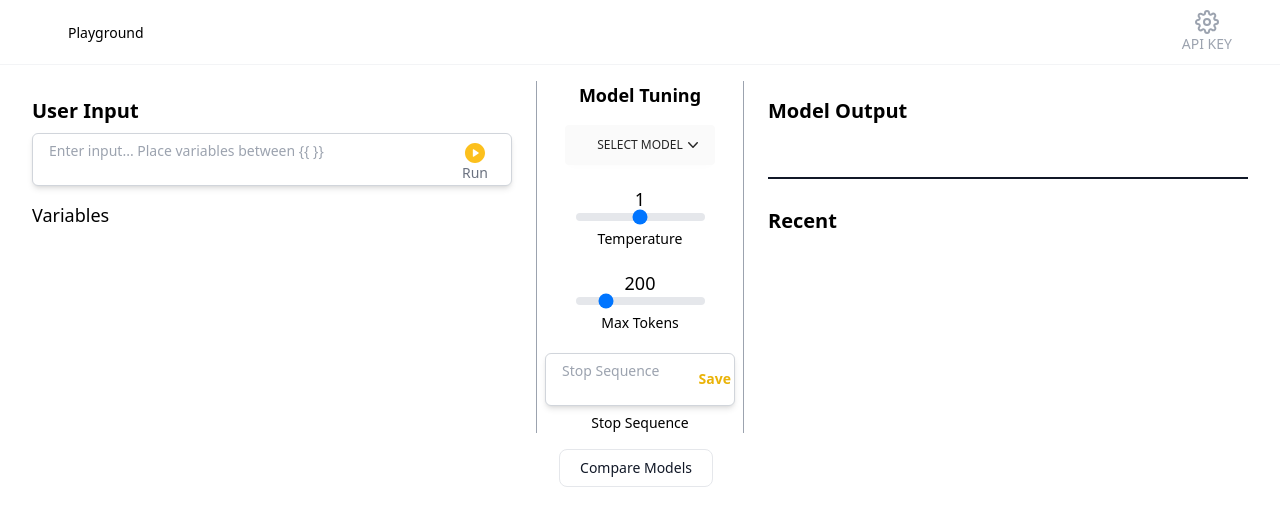
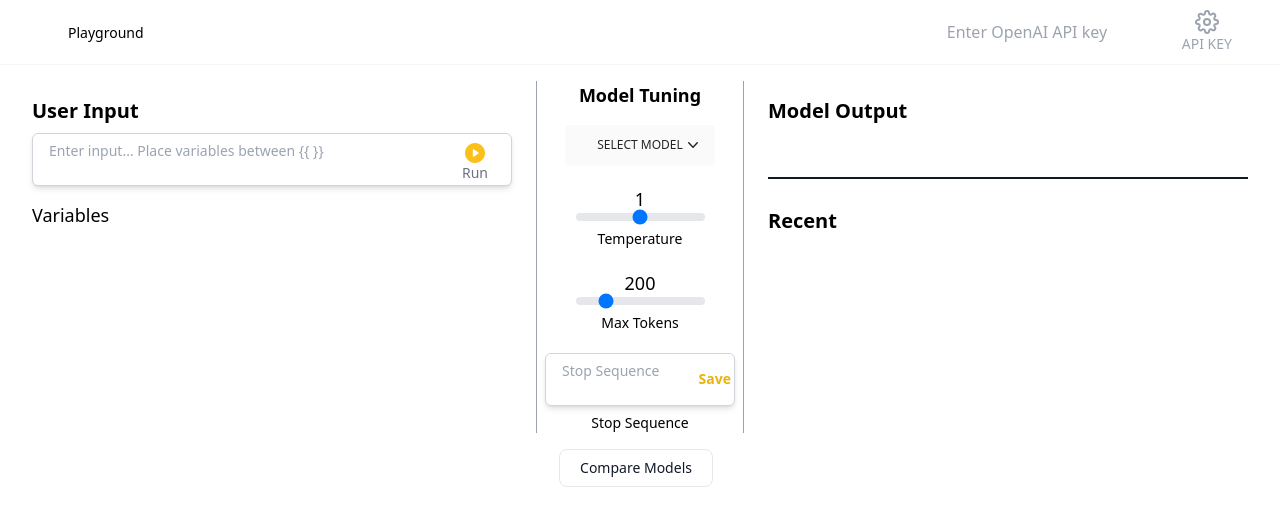
Before and after one commit to sergionahas/honeyhive, a React (Create React App) app: page / in a window 1280 px wide. Shown: the top 526 px of the page. Built offline with nearby package versions, Linux system fonts and the light colour scheme.

Commit message:
default to display API key prompt

```diff
--- a/src/Navbar.js
+++ b/src/Navbar.js
@@ -1,7 +1,7 @@
 import React, { useEffect, useState } from 'react';
 
 const Navbar = ({onKeyChange, onHomeChange}) => {
-    const [showInput, setShowInput] = useState(false);
+    const [showInput, setShowInput] = useState(true);
     const [apiKey, setApiKey] = useState('');
 
     const handleClick = () => {
```
Also changed, not shown: 8 other files (tests, documents, lock files or other folders).
